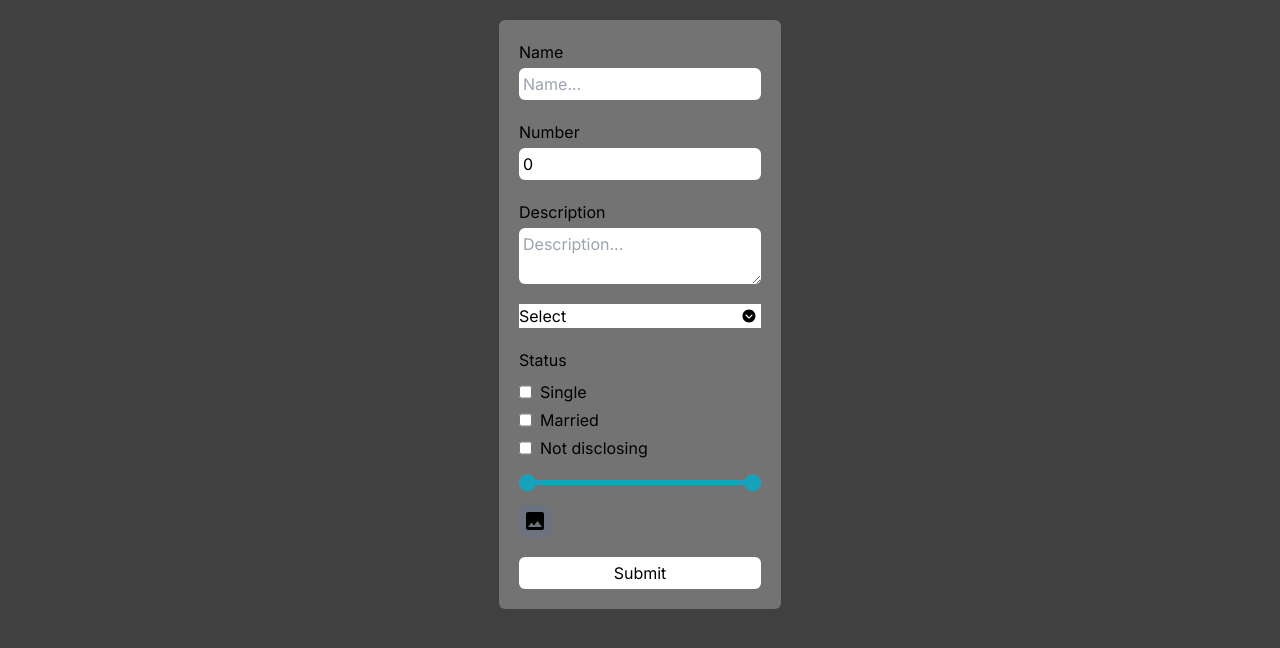
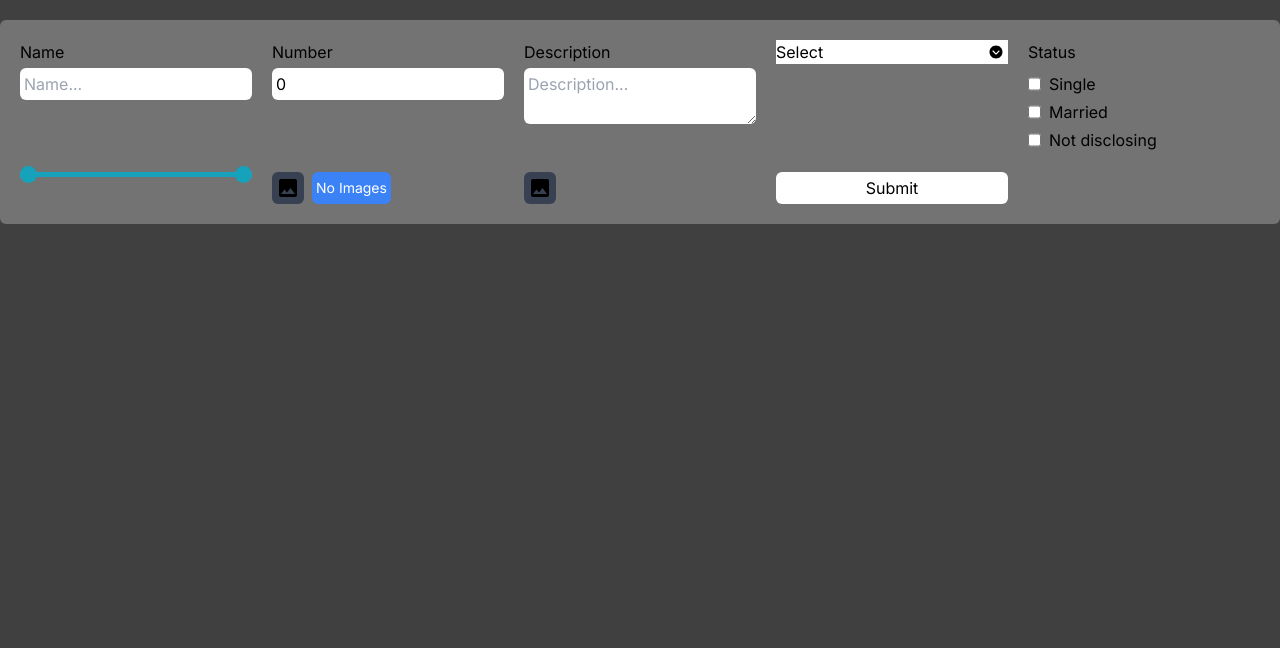
Before and after one commit to HrishikShaji/hrishixui, a Next.js app: page / in a window 1280 px wide. Shown: the top 648 px of the page. Built offline with nearby package versions, Linux system fonts and the light colour scheme.

Commit message:
InputImage added showImages

```diff
--- a/app/components/Form.tsx
+++ b/app/components/Form.tsx
@@ -21,9 +21,8 @@ export const Form = () => {
   const [gender, setGender] = useState<Option>({ id: "", title: "" });
   const [status, setStatus] = useState<CheckBoxOption[]>([]);
   const [price, setPrice] = useState<MultipleRangeItem>({ min: 0, max: 10000 });
-  const [images, setImages] = useState<FileList | null>(null);
-
-  console.log(images);
+  const [images, setImages] = useState<File[]>([]);
+  const [wimages, setWImages] = useState<File[]>([]);
 
   const options: Option[] = [
     { title: "Male", id: "1" },
@@ -40,6 +39,8 @@ export const Form = () => {
       gender: gender,
       status: status,
       price: price,
+      images: images,
+      wimages: wimages,
     };
 
     try {
@@ -57,14 +58,14 @@ export const Form = () => {
       setGender({ id: "", title: "" });
       setStatus([]);
       setPrice({ min: 0, max: 10000 });
-      setImages(null);
+      setImages([]);
     }
   };
 
   return (
     <form
       onSubmit={handleSubmit}
-      className="bg-neutral-500 rounded-md p-5 flex flex-col gap-5"
+      className="bg-neutral-500 rounded-md p-5 grid grid-cols-5 gap-5"
     >
       <InputText
         onChange={(value: string) => setName(value)}
@@ -103,8 +104,17 @@ export const Form = () => {
       />
       <InputImage
         multiple={true}
-        onChange={(images: FileList) => setImages(images)}
+        onChange={(images: File[]) => setImages(images)}
         id="1"
+        showImages={true}
+        values={images}
+      />
+      <InputImage
+        multiple={true}
+        onChange={(images: File[]) => setWImages(images)}
+        id="2"
+        showImages={false}
+        values={wimages}
       />
       <button type="submit" className="p-1 rounded-md bg-white text-black">
         Submit
--- a/app/components/InputImage.tsx
+++ b/app/components/InputImage.tsx
@@ -1,19 +1,73 @@
-import { ChangeEvent } from "react";
+import Image from "next/image";
+import { ChangeEvent, useCallback, useEffect, useRef, useState } from "react";
 import { MdImage } from "react-icons/md";
+import { GoXCircleFill } from "react-icons/go";
 
 interface InputImageProps {
-  onChange: (values: FileList) => void;
+  onChange: (values: File[]) => void;
   id: string;
   multiple: boolean;
+  showImages: boolean;
+  values: File[];
 }
 
 export const InputImage: React.FC<InputImageProps> = (props) => {
+  const [images, setImages] = useState<File[]>([]);
+  const [isOpen, setIsOpen] = useState(false);
+
+  const imageMenuRef = useRef<HTMLDivElement | null>(null);
+  const imageButtonRef = useRef<HTMLButtonElement | null>(null);
+
+  useEffect(() => {
+    if (props.values.length === 0) {
+      setImages([]);
+    }
+  }, [props.values]);
+
+  useEffect(() => {
+    const handleClickOutside: EventListener = (e) => {
+      if (
+        imageMenuRef.current &&
+        imageButtonRef.current &&
+        !imageButtonRef.current.contains(e.target as Node) &&
+        !imageMenuRef.current.contains(e.target as Node)
+      ) {
+        setIsOpen(false);
+      }
+    };
+    window.addEventListener("click", handleClickOutside);
+
+    return () => {
+      window.removeEventListener("click", handleClickOutside);
+    };
+  }, []);
+
+  useEffect(() => {
+    if (images.length === 0 && isOpen) {
+      setIsOpen(false);
+    }
+  }, [images, isOpen]);
+
+  const removeImage = (file: File) => {
+    const newImages = images.filter((image) => image !== file);
+    setImages(newImages);
+    props.onChange(newImages);
+  };
+
+  const previewImage = (image: File) => {
+    return URL.createObjectURL(image);
+  };
+
   const handleSelect = (e: ChangeEvent<HTMLInputElement>) => {
     if (e.target.files) {
-      props.onChange(e.target.files);
+      const images = Array.from(e.target.files || []);
+      setImages(images);
+      props.onChange(images);
     }
   };
+
   return (
+    <div className="flex gap-2 z-1 relative">
       <div className="flex gap-2 items-end">
         <input
           multiple={props.multiple}
@@ -24,10 +78,48 @@ export const InputImage: React.FC<InputImageProps> = (props) => {
         />
         <label
           htmlFor={`custom-input-${props.id}`}
-        className=" cursor-pointer p-1 rounded-md bg-gray-500"
+          className=" cursor-pointer p-1 rounded-md bg-gray-700"
         >
           <MdImage size={24} />
         </label>
       </div>
+      {props.showImages ? (
+        <>
+          <button
+            ref={imageButtonRef}
+            type="submit"
+            className="p-1 rounded-md bg-blue-500 text-sm text-white"
+            onClick={() => setIsOpen(!isOpen)}
+          >
+            {images?.length ? `Images(${images.length})` : "No Images"}
+          </button>
+          {isOpen ? (
+            <div
+              ref={imageMenuRef}
+              className=" p-2 bg-neutral-400 mt-10 z-[2] rounded-md absolute flex gap-2"
+            >
+              {images.map((image, i) => (
+                <div key={i} className="h-20 w-20 relative">
+                  <div
+                    className="p-1 cursor-pointer rounded-full bg-white top-1 right-1 absolute"
+                    onClick={() => removeImage(image)}
+                  >
+                    <GoXCircleFill />
+                  </div>
+                  <Image
+                    key={i}
+                    src={previewImage(image)}
+                    height={1000}
+                    width={1000}
+                    alt="image"
+                    className="object-cover h-full w-full rounded-md"
+                  />
+                </div>
+              ))}
+            </div>
+          ) : null}
+        </>
+      ) : null}
+    </div>
   );
 };
```
Lines whose indentation alone changed are shown as unchanged.
